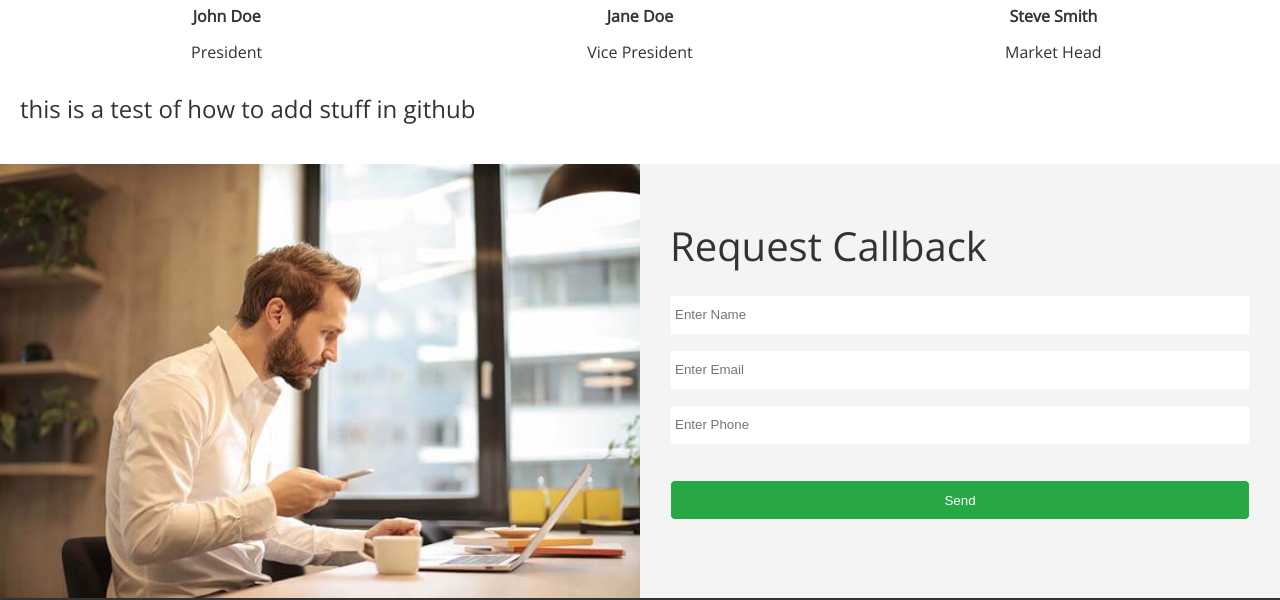
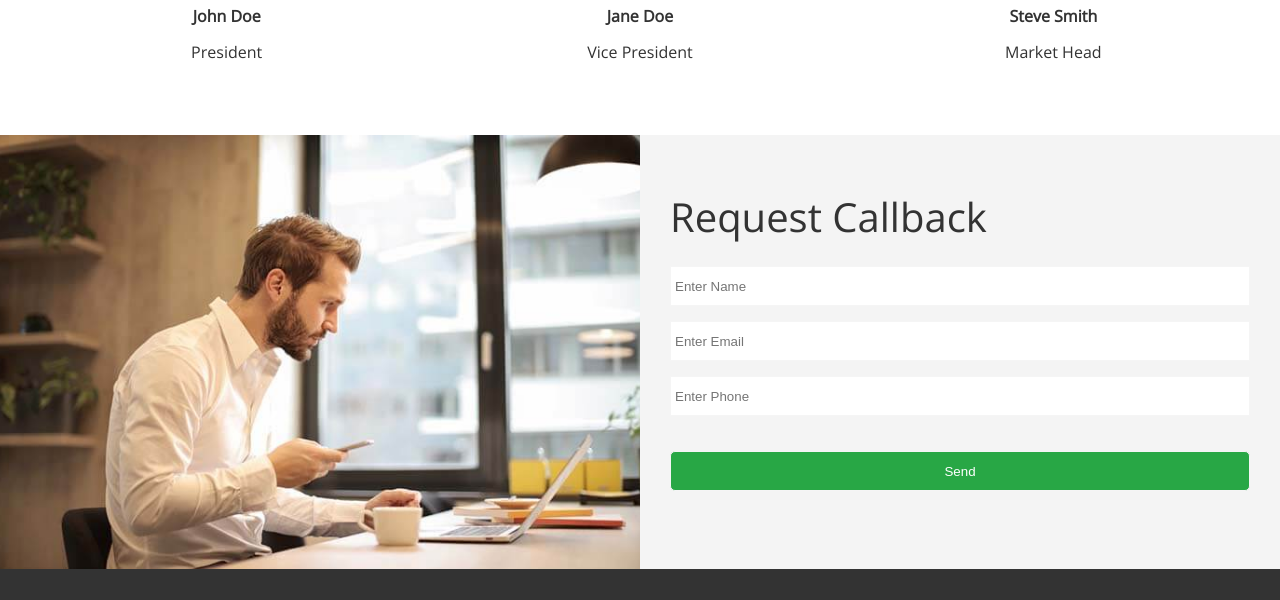
Before and after one commit to RafaelDe-Leon/EdgeLedger-website, a plain HTML site: page index.html in a window 1280 px wide. Shown: the part 3215-3815 px from the top of the page. Drawn offline with nearby package versions, Linux system fonts and the light colour scheme; files whose address does not match are found by name.

Commit message:
removed heading from testing

```diff
--- a/index.html
+++ b/index.html
@@ -189,8 +189,6 @@
         </div>
       </div>
 
-      <h1>this is a test of how to add stuff in github</h1>
-
     </section>
 
     <!-- Contact -->
```
